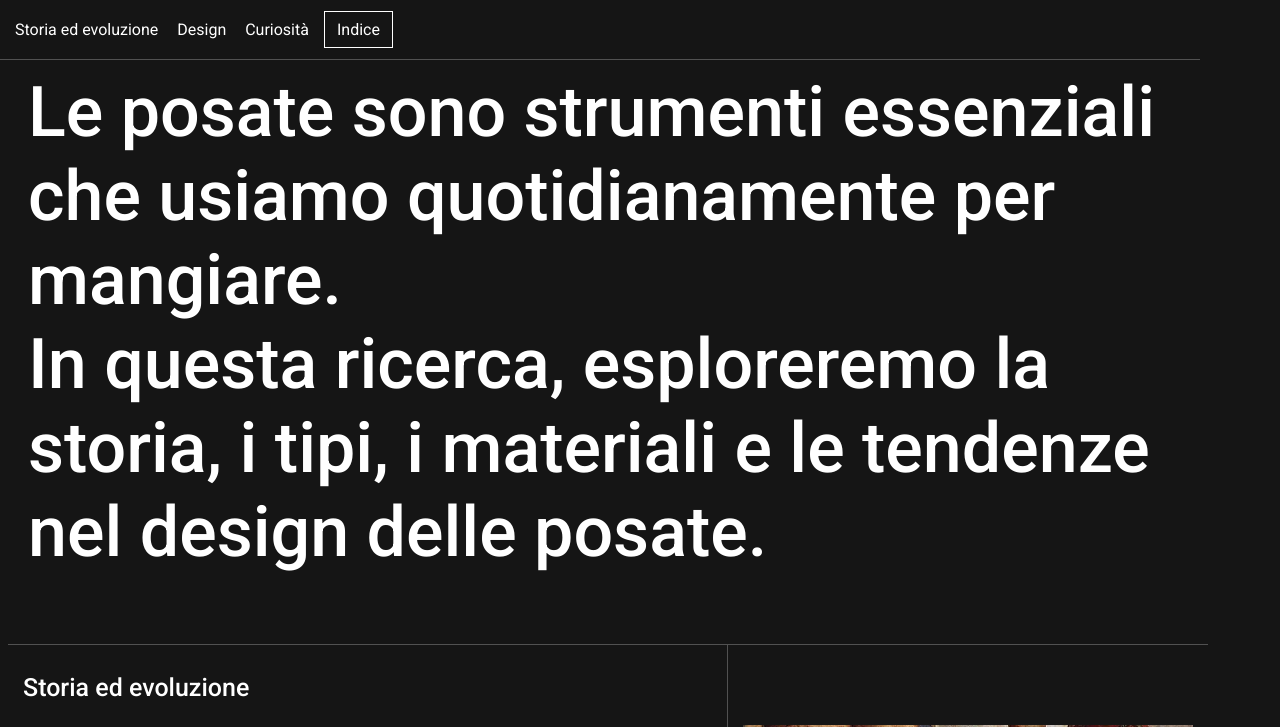
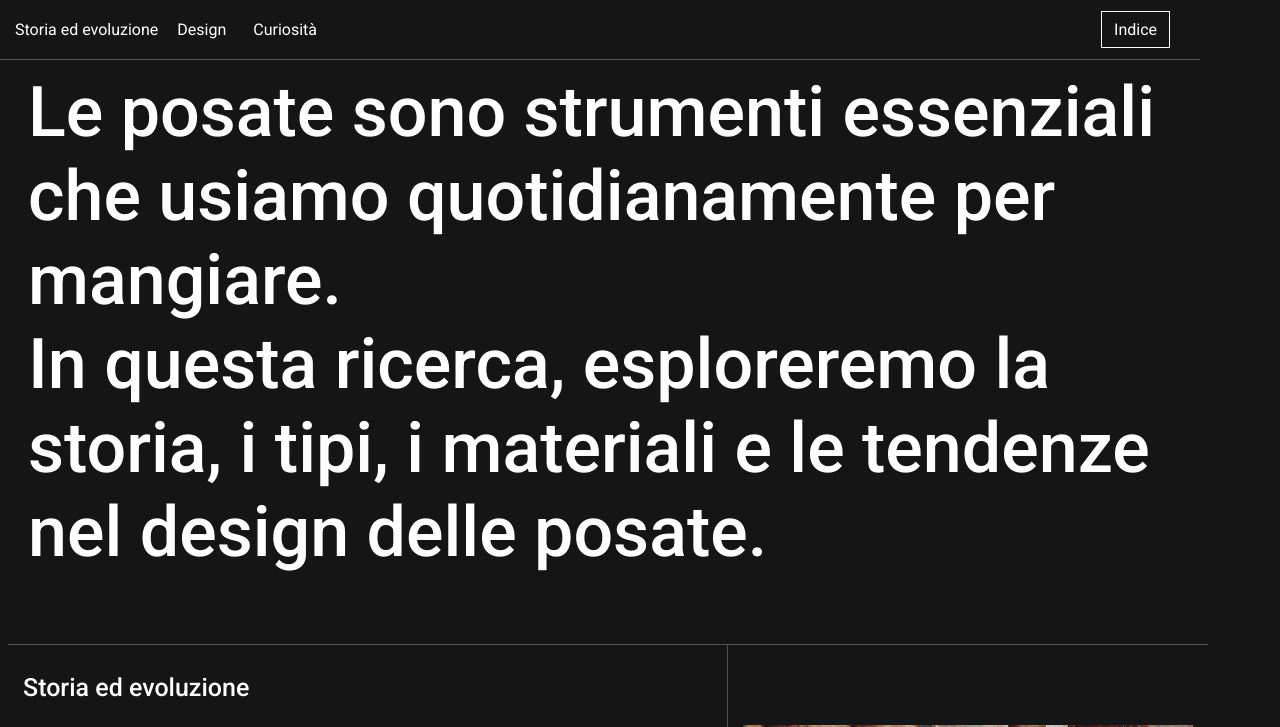
Before and after one commit to AriannaStockli/Posate_e_bacchette, a plain HTML site: page index.html in a window 1280 px wide. Shown: the top 727 px of the page. Drawn offline with Linux system fonts and the light colour scheme.

Commit message:
modifica pulsante indice

```diff
--- a/css/style.css
+++ b/css/style.css
@@ -22,11 +22,12 @@ h1 {
   width: 1200px;
   padding: 0 15px;
   display: flex;
+  justify-content: space-between;
 }
 
-header > nav.container > ul > li:last-child {
+/* header > nav.container > ul > li:last-child {
   float: right;
-}
+} */
 
 header > nav {
   height: 60px;
@@ -55,11 +56,15 @@ header > nav > ul > li:last-child {
 }
 
 header > nav > ul > li:last-child > a {
-  border: 1px solid #fff;
+  /* border: 1px solid #fff; */
   padding: 8px 12px;
   text-decoration: none;
   color: #fff;
   transition: all 0.3s ease;
+}
+
+#index a {
+  border: 1px solid white;
 }
 
 header > nav > ul > li:last-child > a:hover {
--- a/index.html
+++ b/index.html
@@ -19,7 +19,9 @@
             <li><a href="#sezione1">Storia ed evoluzione</a></li>
             <li><a href="#sezione2">Design</a></li>
             <li><a href="#sezione3">Curiosità</a></li>
-            <li><a href="https://ixd-supsi.github.io/2023/progetti/antologiaaduemani/">Indice</a></li>
+        </ul>
+        <ul>
+            <li id="index"><a href="https://ixd-supsi.github.io/2023/progetti/antologiaaduemani/">Indice</a></li>
         </ul>
     </nav>
 </header>
```
